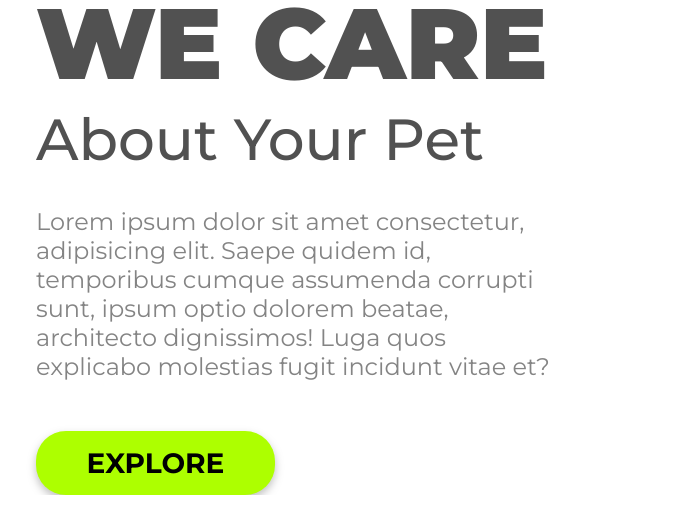
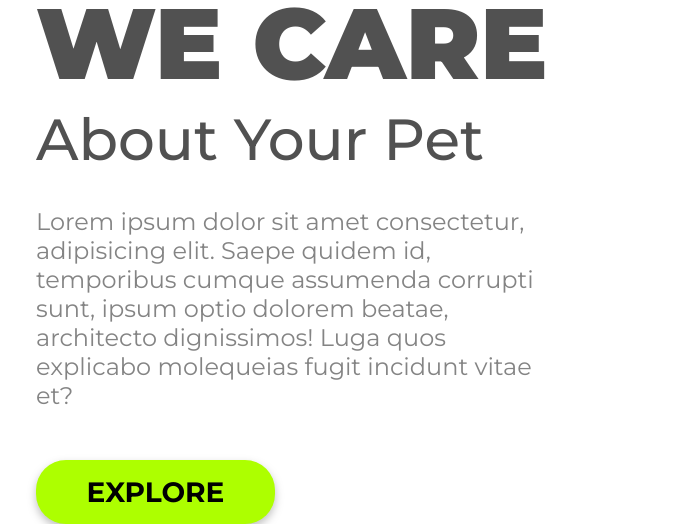
Before and after one commit to BrunoSCM7/projeto-we-care, a plain HTML site: page index.html in a window 1280 px wide. Shown: the part 759-1283 px from the top of the page, without its empty margins (50-724 px from the left). Before the commit the page ends 1254 px from the top, so only its background shows below. Drawn offline with Linux system fonts and the light colour scheme.

Commit message:
Alteração de uma palavra

```diff
--- a/index.html
+++ b/index.html
@@ -25,7 +25,8 @@
       <h1>WE CARE</h1>
       <h2>About Your Pet</h2>
       <p>Lorem ipsum dolor sit amet consectetur, adipisicing elit. Saepe quidem id, temporibus cumque assumenda corrupti
-        sunt, ipsum optio dolorem beatae, architecto dignissimos! Luga quos explicabo molestias fugit incidunt vitae et?
+        sunt, ipsum optio dolorem beatae, architecto dignissimos! Luga quos explicabo molequeias fugit incidunt vitae
+        et?
       </p>
       <button>EXPLORE</button>
     </section>
```
